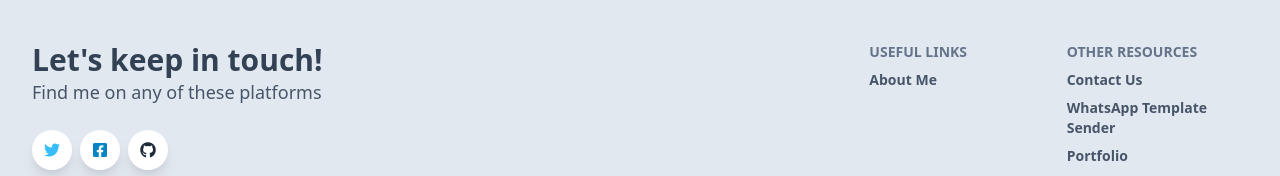
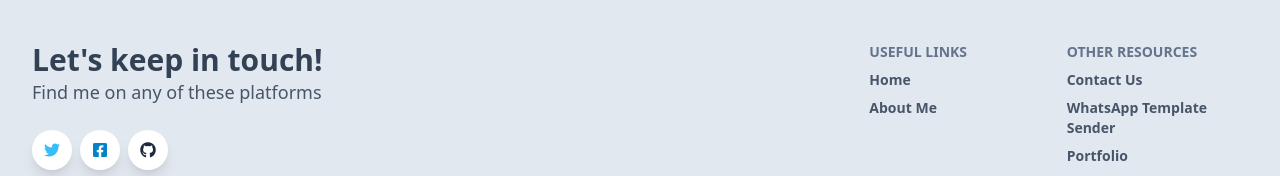
Before and after one commit to ronakjain2012/form-master-form-pages, a Next.js app: page / in a window 1280 px wide. Shown: the part 3278-3454 px from the top of the page. Built offline with nearby package versions, Linux system fonts and the light colour scheme.

Commit message:
update & new improvements

```diff
--- a/components/Footers/Footer.js
+++ b/components/Footers/Footer.js
@@ -67,7 +67,15 @@
                     Useful Links
                   </span>
                   <ul className="list-unstyled">
-                    <li>
+                  <li>
+                      <Link
+                        className="text-blueGray-600 hover:text-blueGray-800 font-semibold block pb-2 text-sm"
+                        href="/"
+                      >
+                        Home
+                      </Link>
+                    </li>
+                  <li>
                       <Link
                         className="text-blueGray-600 hover:text-blueGray-800 font-semibold block pb-2 text-sm"
                         href="https://ronakjain2012.netlify.app/?utm_source=social&utm_medium=posts&utm_campaign=personal"
--- a/pages/index.js
+++ b/pages/index.js
@@ -28,7 +28,6 @@
               <div className="mt-12">
                 <Link
                   href="/contact-us"
-                  target="_blank"
                   className="get-started text-white font-bold px-6 py-4 rounded outline-none focus:outline-none mr-1 mb-1 bg-blueGray-400 active:bg-blueGray-500 uppercase text-sm shadow hover:shadow-lg ease-linear transition-all duration-150"
                 >
                   Contact
@@ -36,7 +35,6 @@
                 <Link
                   href="/contact-us"
                   className="github-star ml-1 text-white font-bold px-6 py-4 rounded outline-none focus:outline-none mr-1 mb-1 bg-blueGray-700 active:bg-blueGray-600 uppercase text-sm shadow hover:shadow-lg"
-                  target="_blank"
                 >
                   Send Form Details
                 </Link>
```
